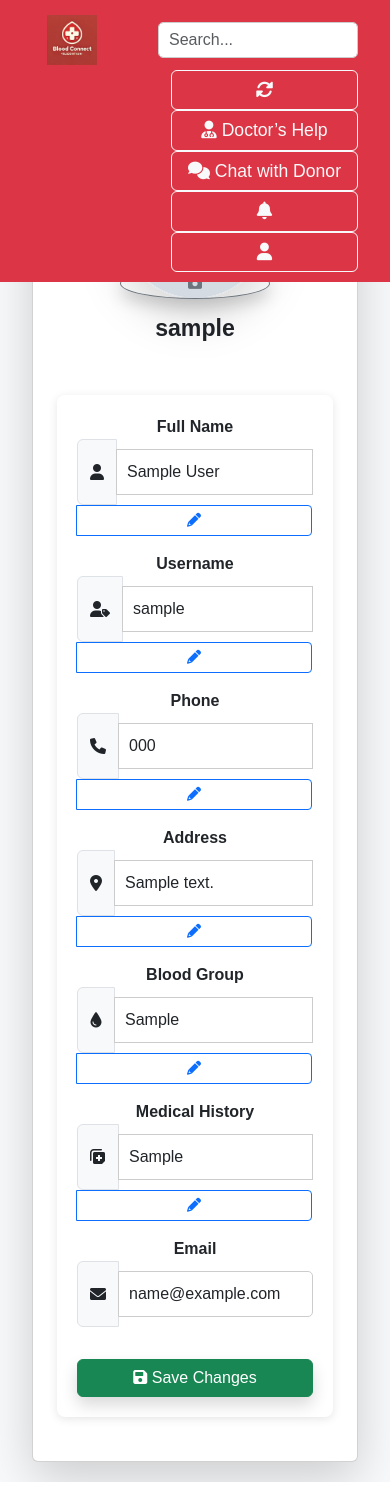
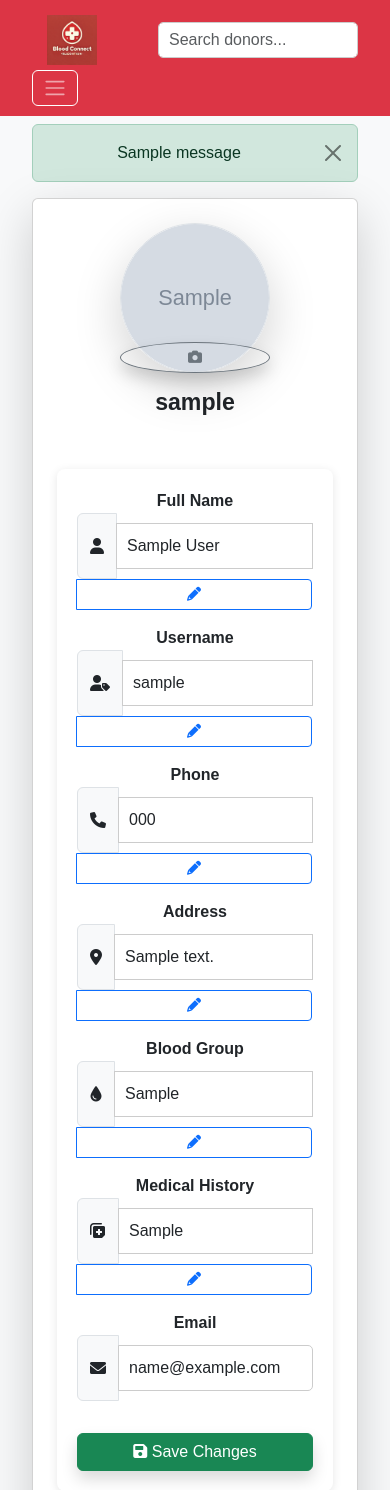
Before and after one commit to Bondhon1/blood_donation_app, a Flask app: a page that uses templates/base2.html in a window 390 px wide. Shown: the top 1490 px of the page. Run offline with Flask 3, Linux system fonts and the light colour scheme; the visitor is signed in with stand-in values (Sample User, id 1); tables that the repository leaves empty hold one stand-in row (values such as "Sample post"); grey boxes marked "Sample" are stand-in pictures; one stand-in notice (Sample message) is shown; some libraries are stand-ins or nearby versions.

Commit message:
responsive design

```diff
--- a/app.py
+++ b/app.py
@@ -148,19 +148,29 @@ def news_feed(username):
         flash("User not found.", "danger")
         return redirect(url_for('login'))
 
-    notifications = session.get('notifications', [])  # Retrieve existing notifications
+    # ✅ Reset notifications for a fresh session
+    if 'notifications' not in session:
+        session['notifications'] = []
 
-    # ✅ Add email verification notification if the user is not verified
-    if not user.email_verified and "Please verify your email address." not in notifications:
-        notifications.append("Please verify your email address. <a href='/resend_verification'>Resend</a>")
+    notifications = session['notifications']
 
-    # ✅ Add new notifications dynamically
+    # ✅ Remove email verification notification if already verified
+    verification_message = "Please verify your email address. <a href='/resend_verification'>Resend</a>"
+    if user.email_verified and verification_message in notifications:
+        notifications.remove(verification_message)
+
+    # ✅ Add email verification notification only if needed
+    if not user.email_verified and verification_message not in notifications:
+        notifications.append(verification_message)
+
+    # ✅ Add new notifications (no duplicates)
     new_notifications = ["New blood request in your area!", "Urgent O- needed!"]
     for notif in new_notifications:
         if notif not in notifications:
             notifications.append(notif)
 
-    session['notifications'] = notifications  # Store notifications in session
+    # ✅ Store only unique notifications in session
+    session['notifications'] = list(set(notifications))
 
     donation_requests = [
         {"id": 1, "blood_group": "A+", "location": "Dhaka", "contact": "017xxxxxxxx", "posted_by": "John Doe"},
--- a/static/scripts.js
+++ b/static/scripts.js
@@ -51,4 +51,17 @@ document.addEventListener("DOMContentLoaded", function () {
             profilePopup.classList.remove("show");
         }
     });
+
+    // 🔹 Auto-Close Navbar on Mobile after clicking a link
+    let navbarToggler = document.querySelector(".navbar-toggler");
+    let navbarCollapse = document.querySelector(".navbar-collapse");
+    let navLinks = document.querySelectorAll(".nav-link");
+
+    navLinks.forEach(link => {
+        link.addEventListener("click", function () {
+            if (window.innerWidth < 992) {  // Close only on mobile screens
+                navbarToggler.click();
+            }
+        });
+    });
 });
--- a/static/styles.css
+++ b/static/styles.css
@@ -184,3 +184,26 @@ button:hover {
 .btn:hover {
     transform: scale(1.05);
 }
+.navbar-nav .nav-link {
+    color: #f8f9fa;  /* Light gray text (default) */
+    transition: all 0.3s ease-in-out;
+}
+
+.navbar-nav .nav-link:hover {
+    background-color: #d6e0f5;  /* Light blue */
+    color: #003366;  /* Dark blue text for contrast */
+    border-radius: 5px;
+}
+
+.navbar-nav .nav-link.active {
+    background-color: #c4d3ff; /* Softer blue for active state */
+    color: #002244; /* Dark navy text */
+    border-radius: 5px;
+    font-weight: bold;
+}
+.navbar-toggler {
+    width: auto !important;
+    padding: 5px 10px !important;
+    font-size: 1rem !important;
+    border: 1px solid white !important;
+}
--- a/templates/base2.html
+++ b/templates/base2.html
@@ -19,7 +19,7 @@
 
     <!-- jQuery (for search pop-up handling) -->
     <script src="https://code.jquery.com/jquery-3.6.0.min.js"></script>
-    <script src="https://cdn.jsdelivr.net/npm/bootstrap@5.3.0/dist/js/bootstrap.bundle.min.js"></script>
+
 </head>
 
 <body>
@@ -30,14 +30,19 @@
                 <a class="navbar-brand" href="{{ url_for('home') }}">
                     <img src="{{ url_for('static', filename='logo.png') }}" alt="Blood Donation Logo" height="50">
                 </a>
-
-                <!-- Search Bar -->
-                <div class="search-container">
-                    <input type="text" id="searchBox" class="form-control" placeholder="Search..." autocomplete="off">
-                    <div id="searchResults" class="search-popup"></div>
+                <div class="search-container position-relative">
+                    <input type="text" id="searchBox" class="form-control" placeholder="Search donors...">
+                    <div id="searchResults" class="dropdown-popup"></div>
                 </div>
 
-                <!-- Navbar Buttons -->
+
+                <!-- 🔥 Navbar Toggler (Fixes Collapsing Issue) -->
+                <button class="navbar-toggler" type="button" data-bs-toggle="collapse" data-bs-target="#navbarNav" aria-controls="navbarNav" aria-expanded="false" aria-label="Toggle navigation">
+                    <span class="navbar-toggler-icon"></span>
+                </button>
+
+                <!-- 🔥 Wrapped in Collapse (Fixes Expand/Collapse Issue) -->
+                <div class="collapse navbar-collapse" id="navbarNav">
                     <ul class="navbar-nav ms-auto">
                         <li class="nav-item">
                             <button class="btn btn-outline-light me-2" onclick="location.reload()">
@@ -45,14 +50,19 @@
                             </button>
                         </li>
                         <li class="nav-item">
-                        <button class="btn btn-outline-light me-2">
-                            <i class="fas fa-user-md"></i> Doctor’s Help
-                        </button>
+                            <a href="{{ url_for('news_feed', username=user.username) }}" class="btn btn-outline-light me-2 nav-link">
+                                <i class="fas fa-newspaper"></i> News Feed
+                            </a>
                         </li>
                         <li class="nav-item">
-                        <button class="btn btn-outline-light me-2">
+                            <a href="#" class="btn btn-outline-light me-2 nav-link">
+                                <i class="fas fa-user-md"></i> Doctor’s Help
+                            </a>
+                        </li>
+                        <li class="nav-item">
+                            <a href="#" class="btn btn-outline-light me-2 nav-link">
                                 <i class="fas fa-comments"></i> Chat with Donor
-                        </button>
+                            </a>
                         </li>
 
                         <!-- Notifications -->
@@ -77,8 +87,6 @@
                             </div>
                         </li>
 
-
-                    <!-- User Profile -->
                         <!-- Profile Dropdown -->
                         <li class="nav-item">
                             <button class="btn btn-outline-light me-2" id="profileBtn">
@@ -91,9 +99,12 @@
                             </div>
                         </li>
                     </ul>
+                </div> <!-- End Collapse -->
             </div>
         </nav>
     </header>
+
+
 
     <main>
         {% block content %}{% endblock %}
--- a/templates/login.html
+++ b/templates/login.html
@@ -6,12 +6,14 @@
     {% with messages = get_flashed_messages(with_categories=true) %}
     {% if messages %}
         {% for category, message in messages %}
-            <div class="alert alert-{{ category }}" role="alert">
+            <div class="alert alert-{{ category }} alert-dismissible fade show" role="alert">
                 {{ message }}
+                <button type="button" class="btn-close" data-bs-dismiss="alert" aria-label="Close"></button>
             </div>
         {% endfor %}
     {% endif %}
 {% endwith %}
+
 
     <h2 class="text-center">Login</h2>
     <form method="POST" class="needs-validation" novalidate>
--- a/templates/profile.html
+++ b/templates/profile.html
@@ -2,6 +2,17 @@
 
 {% block content %}
 <div class="container mt-4">
+    {% with messages = get_flashed_messages(with_categories=true) %}
+    {% if messages %}
+        {% for category, message in messages %}
+            <div class="alert alert-{{ category }} alert-dismissible fade show" role="alert">
+                {{ message }}
+                <button type="button" class="btn-close" data-bs-dismiss="alert" aria-label="Close"></button>
+            </div>
+        {% endfor %}
+    {% endif %}
+{% endwith %}
+
     <div class="card shadow-lg p-4">
         <!-- Profile Picture Upload -->
         <div class="d-flex flex-column align-items-center">
```
Also changed, not shown: templates/news_feed.html (+11 -0 lines), templates/register.html (+11 -0 lines), static/profile_pics/user_3_20220205_130930.jpg (added). Lines whose indentation alone changed are shown as unchanged.
